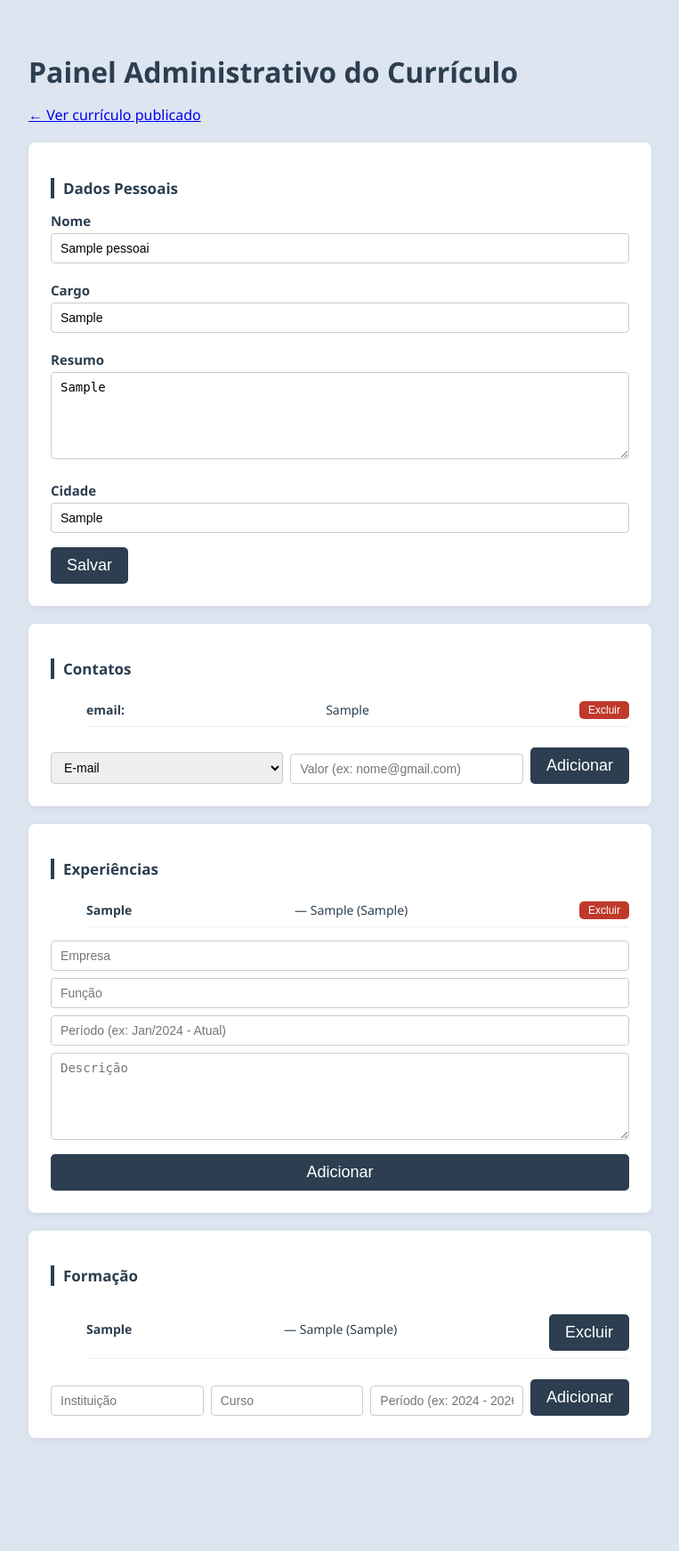
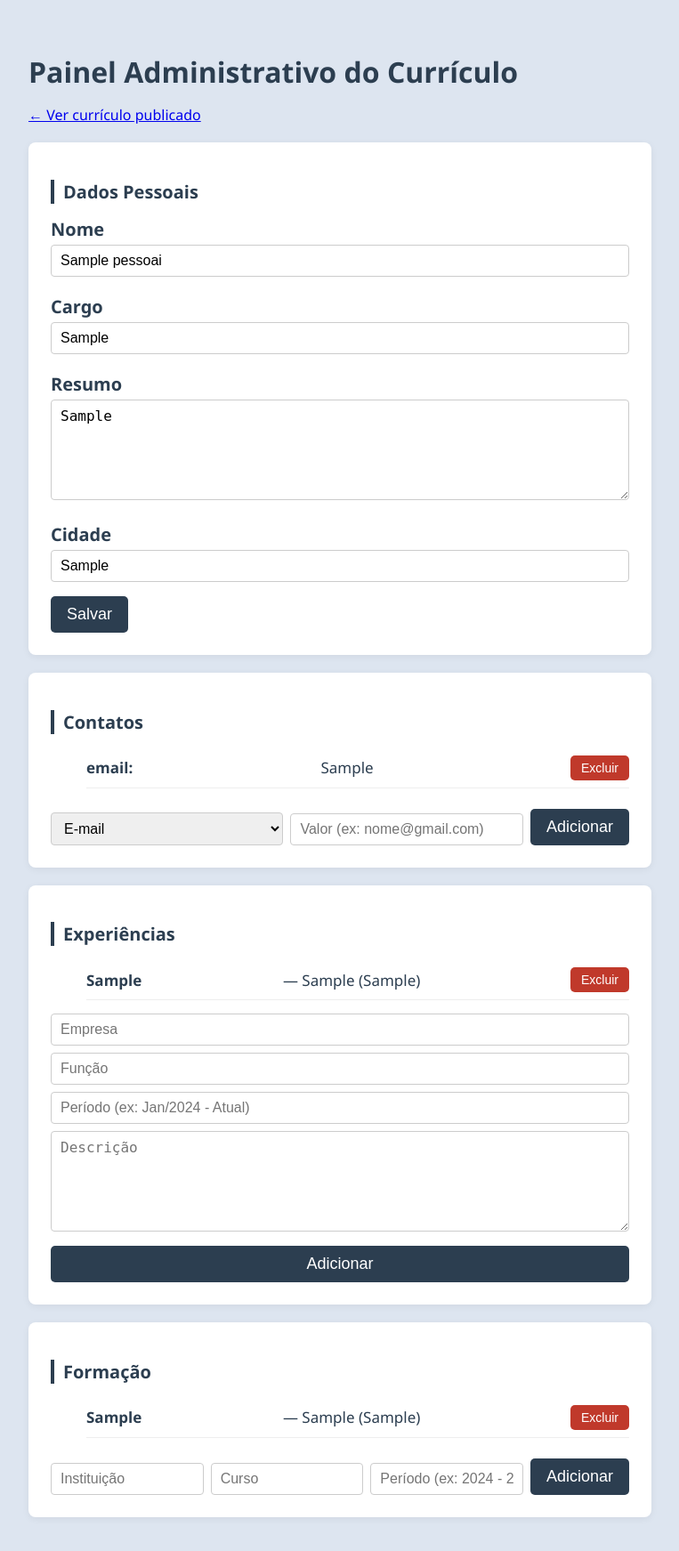
Before and after one commit to Stevcomp/Curriculo_Digital, a PHP site: page /admin.php in a window 1280 px wide. Shown: the whole page at 89% size, without its empty margins (258-1021 px from the left). Before the commit the page ends 1616 px from the top, so only its background shows below. Run offline with PHP 8.4, Linux system fonts and the light colour scheme; tables that the repository leaves empty hold one stand-in row (values such as "Sample post").

Commit message:
Atualização curriculo

```diff
--- a/admin.php
+++ b/admin.php
@@ -203,7 +203,7 @@
                                 <input type="hidden" name="action" value="excluir">
                                 <input type="hidden" name="tabela" value="formacao">
                                 <input type="hidden" name="id" value="<?= $f['id'] ?>">
-                                <button type="submit" class="btn-exclui">Excluir</button>
+                                <button type="submit" class="btn-excluir">Excluir</button>
                             </form>
                         </li>
                     <?php endforeach; ?>
--- a/index.php
+++ b/index.php
@@ -168,7 +168,7 @@
                 <?php endif; ?>
             </div>
 
-            <p style="text-align:center; padding: 15px; font-size: 13px;">
+            <p style="text-align:center; padding: 15px; font-size: 15px;">
                 <a href="admin.php">✏️ Editar currículo</a>
             </p>
 
--- a/style1.css
+++ b/style1.css
@@ -30,7 +30,7 @@
 }
 
 .card h2 {
-    font-size: 17px;
+    font-size: 20px;
     margin-bottom: 15px;
     border-left: 4px solid #2c3e50;
     padding-left: 10px;
@@ -43,7 +43,7 @@
 /* Formulários, rótulos e campos de entrada */
 label {
     display: block;
-    font-size: 15px;
+    font-size: 20px;
     font-weight: 600;
     margin-top: 12px;
     margin-bottom: 4px;
@@ -56,7 +56,7 @@
     padding: 8px 10px;
     border: 1px solid #ccc;
     border-radius: 4px;
-    font-size: 14px;
+    font-size: 16px;
     margin-bottom: 8px;
 }
 
@@ -79,8 +79,8 @@
 /* Botão de exclusão de dados */
 .btn-excluir {
     background: #c0392b;
-    padding: 3px 10px;
-    font-size: 12px;
+    padding: 6px 12px;
+    font-size: 14px;
     margin: 0 0 0 10px;
 }
 
@@ -100,7 +100,7 @@
     justify-content: space-between;
     padding: 8px 0;
     border-bottom: 1px solid #eee;
-    font-size: 14px;
+    font-size: 17px;
 }
 
 /* Layouts de utilidade do formulário */
```
Also changed, not shown: style.css (+4 -4 lines), txt.html (added, +11 -0 lines).
